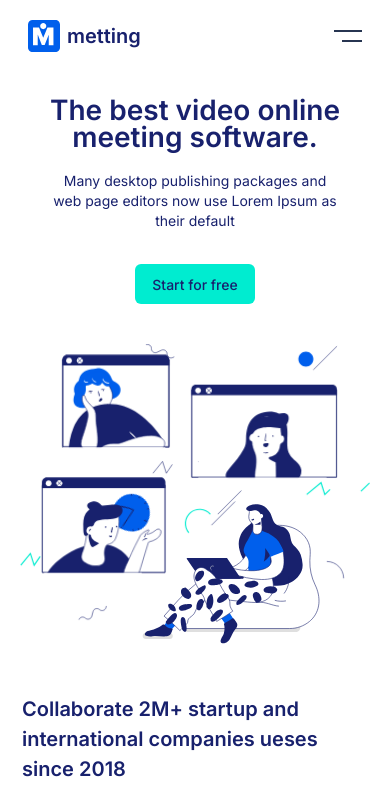
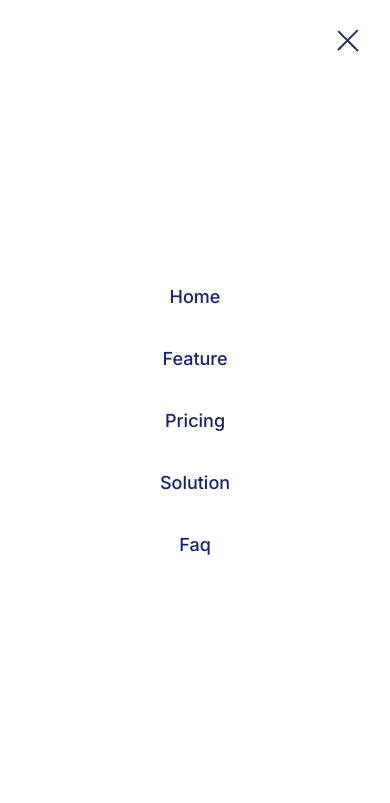
Before and after one commit to SpAwN2301/VideoConference, a website: page src/index.html in a window 390 px wide. Both pictures are taken after a click on the element 348 px from the left and 36 px from the top of the page. Shown: the top 803 px of the page. Drawn offline with Linux system fonts and the light colour scheme.

Commit message:
hamburger

```diff
--- a/src/assets/css/style.css
+++ b/src/assets/css/style.css
@@ -8,6 +8,7 @@
     box-sizing: border-box;
 
     outline: none;
+    -webkit-tap-highlight-color: transparent;
 }
 
 body {
@@ -62,7 +63,8 @@ a {
     line-height: 20px;
 }
 
-.humburger {
+.hamburger {
+    z-index: 1;
     cursor: pointer;
     display: none;
     flex-direction: column;
@@ -70,20 +72,34 @@ a {
     align-items: flex-end;
     width: 28px;
     height: 12px;
+
+    transition: .5s;
 }
 
-.humburger span {
+.hamburger.hamburger_active span:nth-child(1){
+    transform: translateY(9px) rotate(-45deg);
+    transition: .5s;
+}
+
+.hamburger.hamburger_active span:nth-child(2){
+    width: 28px;
+    transform: rotate(45deg);
+
+    transition: .5s;
+}
+
+.hamburger span {
     display: block;
 
     height: 2.3px;
     background-color: #273551;
 }
 
-.humburger span:nth-child(1) {
+.hamburger span:nth-child(1) {
     width: 28px;
 }
 
-.humburger span:nth-child(2) {
+.hamburger span:nth-child(2) {
     width: 20px;
 }
 
@@ -430,7 +446,7 @@ nav {
     .header {
         padding: 20px 28px;
     }
-    .humburger {
+    .hamburger {
         display: flex;
     }
 
@@ -438,8 +454,32 @@ nav {
         width: 100%;
     }
 
-    nav {
-        display: none;
+    .menu {
+        position: fixed;
+        top: 0;
+        left: -100%;
+
+        padding: 0;
+        background-color: #FFFFFF;
+
+        display: flex;
+        flex-direction: column;
+        justify-content: center;
+        align-items: center;
+
+        width: 100%;
+        height: 100%;
+
+        transition: .5s;
+    }
+
+    .menu.menu_active {
+        left: 0;
+        transition: .5s;
+    }
+
+    .menu .menu__item {
+        margin: 20px 0;
     }
 
     .button__wrapper {
@@ -627,7 +667,7 @@ nav {
 #timer {
     transform-box: fill-box;
     transform-origin: center;
-    animation: 5s linear infinite timer;
+    animation: 5s linear infinite rotate;
 }
 
 #hand {
@@ -642,11 +682,19 @@ nav {
     animation: 5s linear infinite stroke;
 }
 
-#Vector_119, #Vector_126 {
+#Vector_122, #Vector_124 {
+    stroke-dasharray: 100;
+    transform-box: fill-box;
+    transform-origin: center;
+
+    animation: 4s linear infinite rotate, 3s linear infinite stroke;
+}
+
+#Vector_119, #Vector_122, #Vector_126 {
     stroke: #00ECD0;
 }
 
-#Vector_118, #Vector_120, #Vector_121 {
+#Vector_118, #Vector_120, #Vector_121, #Vector_124 {
     stroke: #18216D;
 }
 
@@ -720,7 +768,7 @@ nav {
     }
 }
 
-@keyframes timer {
+@keyframes rotate {
     100% {
         transform: rotateZ(360deg);
     }
--- a/src/index.html
+++ b/src/index.html
@@ -37,7 +37,7 @@
                 <button class="button button_downloadBtn">Download</button>
             </div>
 
-            <div class="humburger">
+            <div class="hamburger">
                 <span></span>
                 <span></span>
             </div>
@@ -341,5 +341,6 @@
             </div>
         </div>
     </section>
+    <script src="index.js"></script>
 </body>
 </html>
--- /dev/null
+++ b/src/index.js
@@ -0,0 +1,17 @@
+window.addEventListener('DOMContentLoaded', () => {
+    const menu = document.querySelector('.menu'),
+    menuItem = document.querySelectorAll('.menu__item'),
+    hamburger = document.querySelector('.hamburger');
+
+    hamburger.addEventListener('click', () => {
+        hamburger.classList.toggle('hamburger_active');
+        menu.classList.toggle('menu_active');
+    });
+
+    menuItem.forEach(item => {
+        item.addEventListener('click', () => {
+            hamburger.classList.toggle('hamburger_active');
+            menu.classList.toggle('menu_active');
+        })
+    })
+})
```
